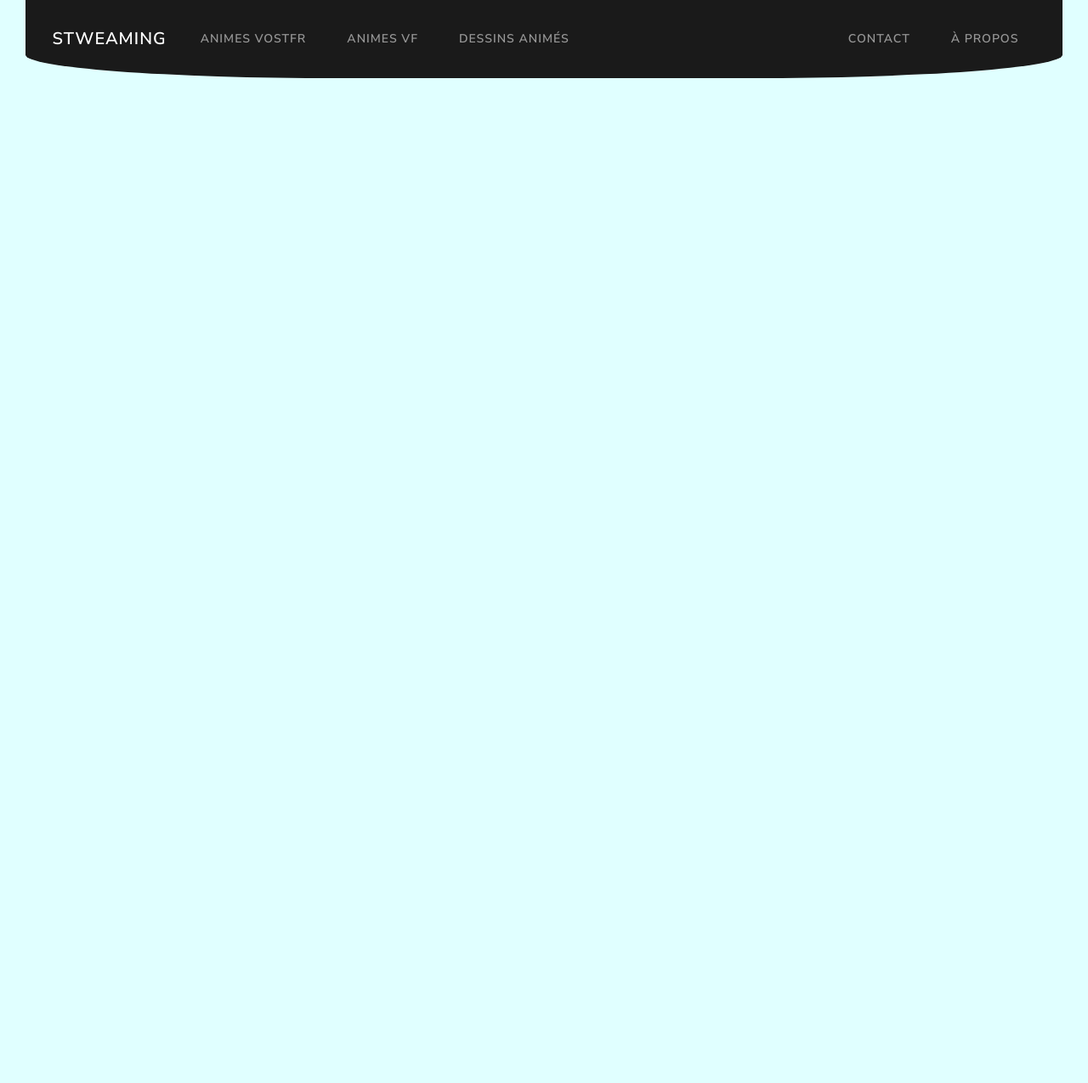
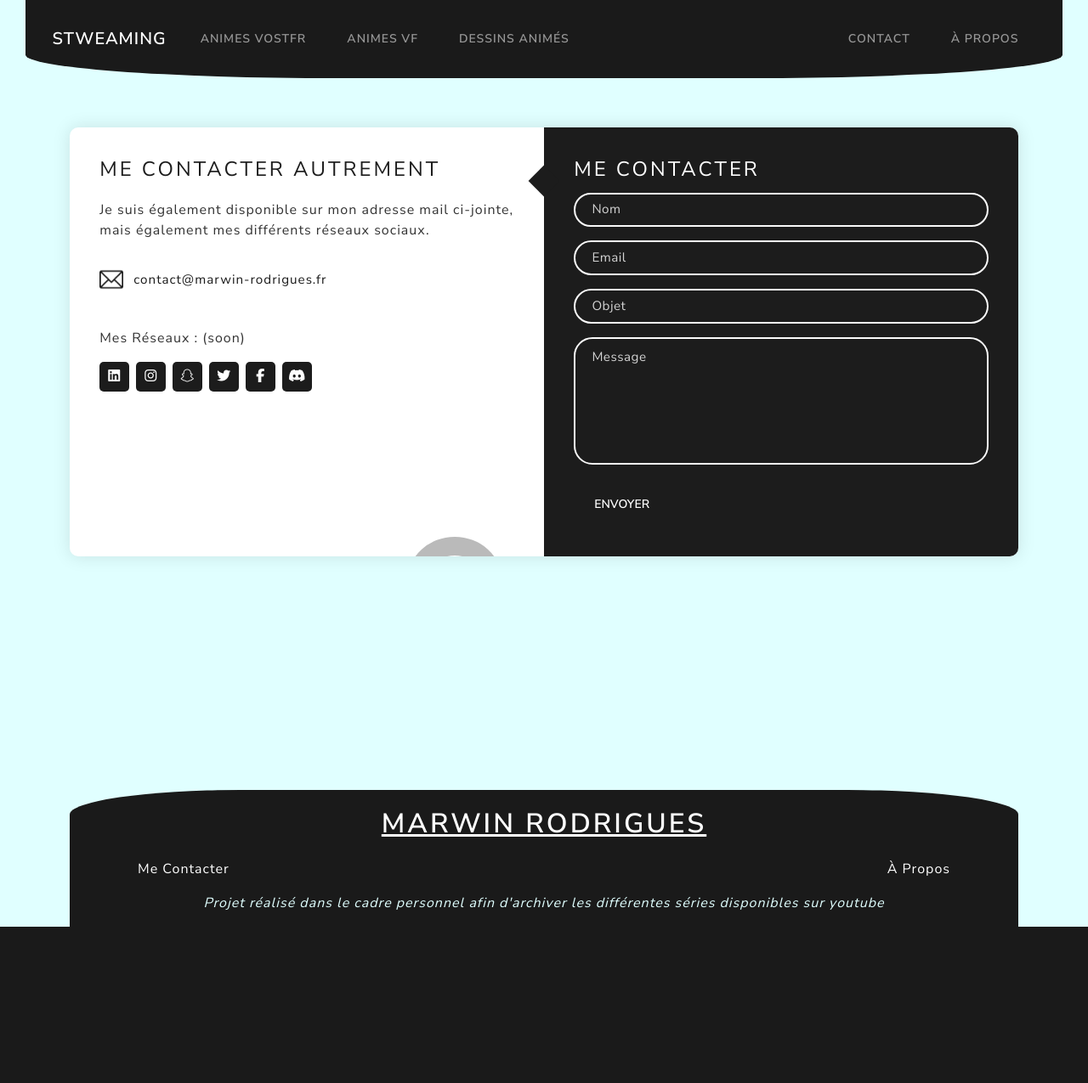
Before and after one commit to Marwin-Rdgs/Stweaming, a PHP site: page /contact.php in a window 1280 px wide. Shown: the top 1275 px of the page at 85% size. After the commit the page ends 1091 px from the top, so only its background shows below. Run offline with PHP 8.4, Linux system fonts and the light colour scheme; some libraries are stand-ins or nearby versions.

Commit message:
Ajout Contact

```diff
--- a/contact.php
+++ b/contact.php
@@ -12,6 +12,12 @@
     <link rel="stylesheet" href="./src/css/style.css">
 
     <title>Streaming-Win ~ Contact</title>
+
+    <script
+      src="https://kit.fontawesome.com/64d58efce2.js"
+      crossorigin="anonymous"
+    ></script>
+
 </head>
 <body class="container bg-test w100">
 
@@ -19,47 +25,77 @@
 
 <main>
 
-<br>
-<br>
-<br>
-<br>
-<br>
-<br>
-<br>
-<br>
-<br>
-<br>
-<br>
-<br>
-<br>
-<br>
-<br>
-<br>
-<br>
-<br>
-<br>
-<br>
-<br>
-<br>
-<br>
-<br>
-<br>
-<br>
-<br>
-<br>
-<br>
-<br>
-<br>
-<br>
-<br>
-<br>
-<br>
-<br>
-<br>
-<br>
-<br>
-<br>
-<br>
+      <div class="form">
+        <div class="contact-info">
+          <h3 class="title">Me Contacter autrement</h3>
+          <p class="text">
+            Je suis également disponible sur mon adresse mail ci-jointe, mais également mes différents réseaux sociaux.
+          </p>
+
+          <div class="info">
+
+            <div class="information">
+            <a href="mailto:contact@marwin-rodrigues.fr">
+              <img src="public/img/email.png" class="icon" alt="icône mail" style="float:left">
+              <p class="contact__mail"><NOBR>contact@marwin-rodrigues.fr</NOBR></p>
+            </a>
+            </div>
+
+          </div>
+
+          <div class="social-media">
+            <p>Mes Réseaux : (soon)</p>
+            <div class="social-icons">
+              <a href="https://www.linkedin.com/in/marwin-rodrigues/" target="_blank">
+                <i class="fab fa-linkedin"></i>
+              </a>
+              <a href="https://www.instagram.com/marwin.rdgs/" target="_blank">
+                <i class="fab fa-fw fa-instagram"></i>
+              </a>
+              <a href="https://www.snapchat.com/add/marwin.25" target="_blank">
+                <i class="fab fa-snapchat"></i>
+              </a>
+              <a href="https://twitter.com/ElMarWin25" target="_blank">
+                <i class="fab fa-fw fa-twitter"></i>
+              </a>
+              <a href="https://www.facebook.com/profile.php?id=100012345095394" target="_blank">
+                <i class="fab fa-fw fa-facebook-f"></i>
+              </a>
+              <a href="https://discords.com/bio/p/marwin" target="_blank">
+                <i class="fab fa-discord"></i>
+              </a>
+            </div>
+          </div>
+        </div>
+
+        <div class="contact-form">
+
+          <form action="index.html" autocomplete="off">
+            <h3 class="title">Me Contacter</h3>
+            <div class="input-container">
+              <input type="text" name="name" class="input" placeholder="Nom"/>
+              <span>Nom</span>
+            </div>
+            <div class="input-container">
+              <input type="email" name="email" class="input" placeholder="Email"/>
+              <span>Email</span>
+            </div>
+            <div class="input-container">
+              <input type="object" name="object" class="input" placeholder="Objet"/>
+              <span>Objet</span>
+            </div>
+            <div class="input-container textarea">
+              <textarea name="message" class="input" placeholder="Message"></textarea>
+              <span>Message</span>
+            </div>
+            <input type="submit" value="Envoyer" class="btn contact__envoyer" />
+          </form>
+        </div>
+      </div>
+    </div>
+
+    <script src="src/js/fonctions.js"></script>
+
 
 </main>
 
--- a/src/css/layouts/header.css
+++ b/src/css/layouts/header.css
@@ -8,8 +8,7 @@ header {
     border-bottom-left-radius: 30%;
     border-bottom-right-radius: 30%;
     position: fixed;
-
-    z-index: 9;
+    z-index: 999999999999;
 }
 
 .header__title {
--- /dev/null
+++ b/src/css/pages/contact.css
@@ -0,0 +1,334 @@
+.form {
+  width: 100%;
+  background-color: #fff;
+  border-radius: 10px;
+  box-shadow: 0 0 20px 1px rgba(0, 0, 0, 0.1);
+  z-index: 1000;
+  overflow: hidden;
+  display: grid;
+  grid-template-columns: repeat(2, 1fr);
+}
+
+.contact-form {
+  background-color: #1c1c1c;
+  position: relative;
+}
+
+.circle {
+  border-radius: 50%;
+  background: linear-gradient(135deg, transparent 20%, #1c1c1c);
+  position: absolute;
+}
+
+.contact-form:before {
+  content: "";
+  position: absolute;
+  width: 26px;
+  height: 26px;
+  background-color: #1c1c1c;
+  transform: rotate(45deg);
+  top: 50px;
+  left: -13px;
+}
+
+form {
+  padding: 2.3rem 2.2rem;
+  z-index: 10;
+  overflow: hidden;
+  position: relative;
+}
+
+.title {
+  color: #fff;
+  font-weight: 500;
+  font-size: 1.5rem;
+  line-height: 1;
+  margin-bottom: 0.7rem;
+}
+
+.input-container {
+  position: relative;
+  margin: 1rem 0;
+}
+
+.input {
+  width: 100%;
+  outline: none;
+  border: 2px solid #fafafa;
+  background: none;
+  padding: 0.6rem 1.2rem;
+  color: #fff;
+  font-weight: 500;
+  font-size: 0.95rem;
+  letter-spacing: 0.5px;
+  border-radius: 25px;
+  transition: 0.3s;
+}
+
+textarea.input {
+  padding: 0.8rem 1.2rem;
+  min-height: 150px;
+  border-radius: 22px;
+  resize: none;
+  overflow-y: auto;
+}
+
+.input-container label {
+  position: absolute;
+  top: 50%;
+  left: 15px;
+  transform: translateY(-50%);
+  padding: 0 0.4rem;
+  color: #fafafa;
+  font-size: 0.9rem;
+  font-weight: 400;
+  pointer-events: none;
+  z-index: 1000;
+  transition: 0.5s;
+}
+
+.input-container.textarea label {
+  top: 1rem;
+  transform: translateY(0);
+}
+
+.contact_btn {
+  padding: 0.6rem 1.3rem;
+  background-color: #fff;
+  border: 2px solid #fafafa;
+  font-size: 0.95rem;
+  color: #1c1c1c;
+  line-height: 1;
+  border-radius: 25px;
+  outline: none;
+  cursor: pointer;
+  transition: 0.3s;
+  margin: 0;
+}
+
+.contact_btn:hover {
+  background-color: transparent;
+  color: #fff;
+}
+
+.input-container span {
+  position: absolute;
+  top: 0;
+  left: 25px;
+  transform: translateY(-50%);
+  font-size: 0.8rem;
+  padding: 0 0.4rem;
+  color: transparent;
+  pointer-events: none;
+  z-index: 500;
+}
+
+.input-container span:before,
+.input-container span:after {
+  content: "";
+  position: absolute;
+  width: 10%;
+  opacity: 0;
+  transition: 0.3s;
+  height: 5px;
+  background-color: #1c1c1c;
+  top: 50%;
+  transform: translateY(-50%);
+}
+
+.input-container span:before {
+  left: 50%;
+}
+
+.input-container span:after {
+  right: 50%;
+}
+
+.input-container.focus label {
+  top: 0;
+  transform: translateY(-50%);
+  left: 25px;
+  font-size: 0.8rem;
+}
+
+.input-container.focus span:before,
+.input-container.focus span:after {
+  width: 50%;
+  opacity: 1;
+}
+
+.contact-info {
+  padding: 2.3rem 2.2rem;
+  position: relative;
+}
+
+.contact-info .title {
+  color: #1c1c1c;
+}
+
+.text {
+  color: #333;
+  margin: 1.5rem 0 2rem 0;
+}
+
+.information {
+  display: flex;
+  color: #555;
+  margin: 0.7rem 0;
+  align-items: center;
+  font-size: 0.95rem;
+}
+
+.icon {
+  width: 28px;
+  margin-right: 0.7rem;
+}
+
+.social-media {
+  padding: 2rem 0 0 0;
+}
+
+.social-media p {
+  color: #333;
+}
+
+.social-icons {
+  display: flex;
+  margin-top: 0.5rem;
+}
+
+.social-icons a {
+  width: 35px;
+  height: 35px;
+  border-radius: 5px;
+  background: linear-gradient(45deg, #1c1c1c, #1c1c1c);
+  color: #fff;
+  text-align: center;
+  line-height: 35px;
+  margin-right: 0.5rem;
+  transition: 0.3s;
+}
+
+.social-icons a:hover {
+  transform: scale(1.05);
+}
+
+.contact-info:before {
+  content: "";
+  position: absolute;
+  width: 110px;
+  height: 100px;
+  border: 22px solid #1c1c1c;
+  border-radius: 50%;
+  bottom: -77px;
+  right: 50px;
+  opacity: 0.3;
+}
+
+
+.square {
+  position: absolute;
+  height: 400px;
+  top: 50%;
+  left: 50%;
+  transform: translate(181%, 11%);
+  opacity: 0.2;
+}
+
+@media (max-width: 850px) {
+  .form {
+    grid-template-columns: 1fr;
+  }
+
+  .contact-info:before {
+    bottom: initial;
+    top: -75px;
+    right: 65px;
+    transform: scale(0.95);
+  }
+
+  .contact-form:before {
+    top: -13px;
+    left: initial;
+    right: 70px;
+  }
+
+  .square {
+    transform: translate(140%, 43%);
+    height: 350px;
+  }
+
+  .text {
+    margin: 1rem 0 1.5rem 0;
+  }
+
+  .social-media {
+    padding: 1.5rem 0 0 0;
+  }
+}
+
+@media (max-width: 480px) {
+  .container {
+    padding: 1.5rem;
+  }
+
+  .contact-info:before {
+    display: none;
+  }
+
+  .square{
+    display: none;
+  }
+
+  form,
+  .contact-info {
+    padding: 1.7rem 1.6rem;
+  }
+
+  .text,
+  .information,
+  .social-media p {
+    font-size: 0.8rem;
+  }
+
+  .title {
+    font-size: 1.15rem;
+  }
+
+  .social-icons a {
+    width: 30px;
+    height: 30px;
+    line-height: 30px;
+  }
+
+  .icon {
+    width: 23px;
+  }
+
+  .input {
+    padding: 0.45rem 1.2rem;
+  }
+
+  .contact_btn {
+    padding: 0.45rem 1.2rem;
+  }
+}
+
+input::placeholder, textarea::placeholder {
+    color: lightgray;
+}
+
+.contact__mail {
+    position: relative;
+    top: -25px;
+    left: 40px;
+    margin-bottom: -30px;
+}
+
+a:link {
+    text-decoration: none;
+}
+
+.contact__envoyer {
+    color: white;
+}
--- a/src/css/style.css
+++ b/src/css/style.css
@@ -8,6 +8,7 @@
 
 /* Pages */
 @import url("./pages/page_episode.css");
+@import url("./pages/contact.css");
 
 /* layout */
 @import url("./layouts/header.css");
--- /dev/null
+++ b/src/js/fonctions.js
@@ -0,0 +1,18 @@
+const inputs = document.querySelectorAll(".input");
+
+function focusFunc() {
+  let parent = this.parentNode;
+  parent.classList.add("focus");
+}
+
+function blurFunc() {
+  let parent = this.parentNode;
+  if (this.value == "") {
+    parent.classList.remove("focus");
+  }
+}
+
+inputs.forEach((input) => {
+  input.addEventListener("focus", focusFunc);
+  input.addEventListener("blur", blurFunc);
+});
```
Also changed, not shown: public/img/email.png (added), public/img/shape.png (added).
